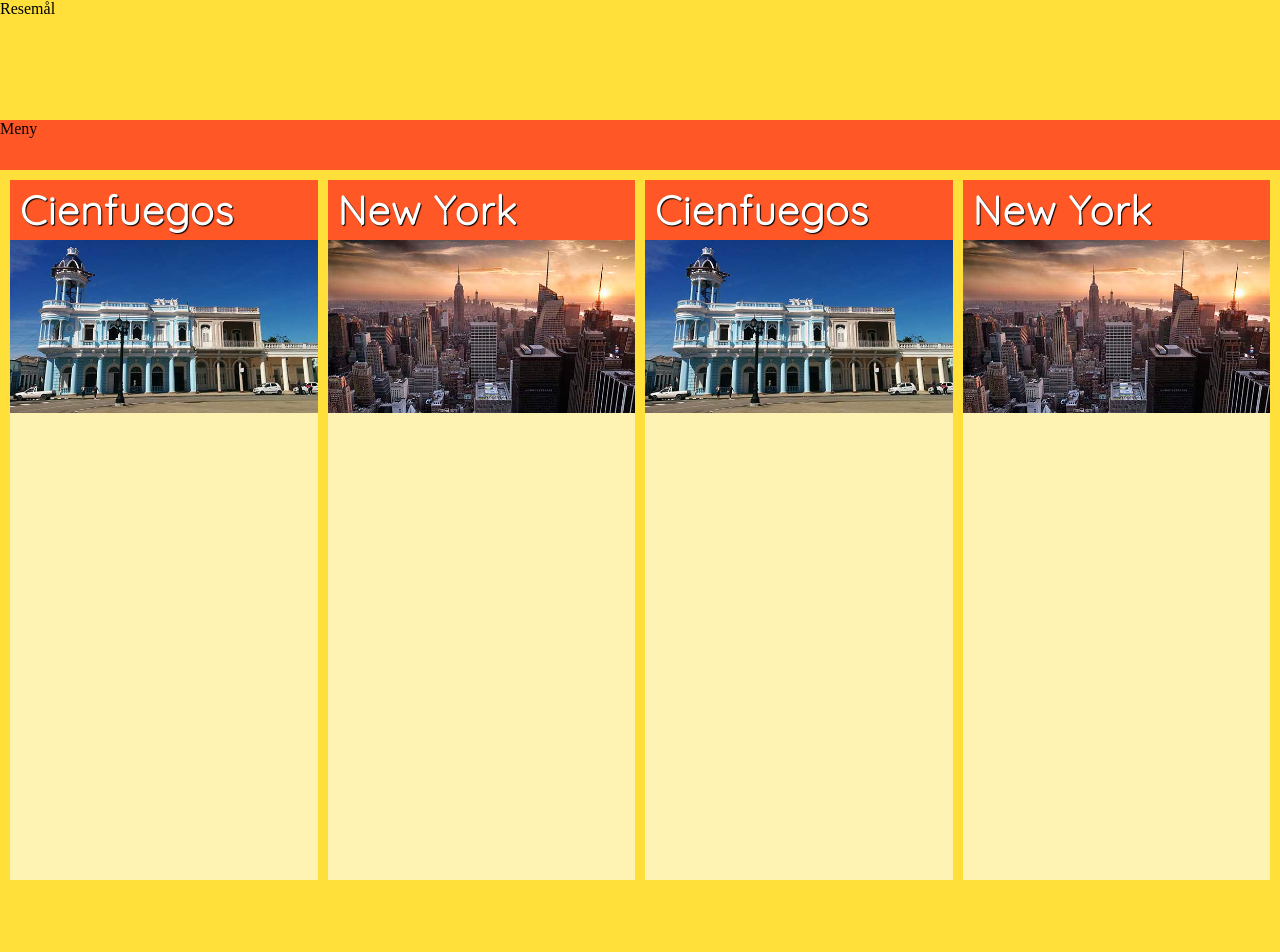
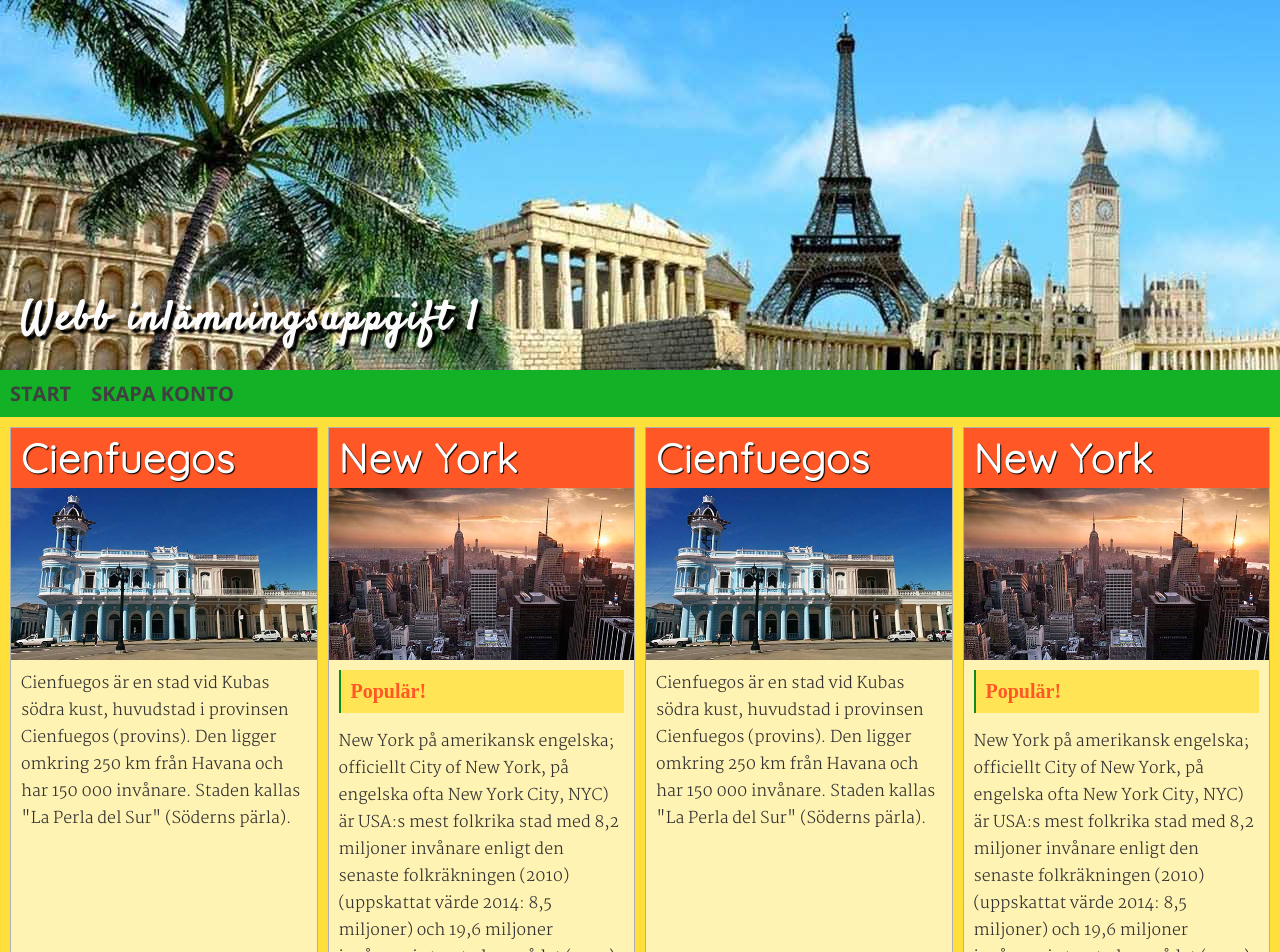
Before and after one commit to ASanzL/WebbInl-mningsuppgift1, a plain HTML site: page index.html in a window 1280 px wide. Shown: the top 952 px of the page. Drawn offline with nearby package versions, Linux system fonts and the light colour scheme.

Commit message:
Jobbade på css

```diff
--- a/css/style.css
+++ b/css/style.css
@@ -1,4 +1,7 @@
 @import url('https://fonts.googleapis.com/css?family=Quicksand:300');
+@import url('https://fonts.googleapis.com/css?family=Martel:300');
+@import url('https://fonts.googleapis.com/css?family=Open+Sans:700');
+@import url('https://fonts.googleapis.com/css?family=Satisfy');
 
 body{
     margin:0px;
@@ -6,28 +9,76 @@ body{
 }
 .wrapper{
     display: grid;
-    grid-template-rows: 120px 50px 1fr 100px;
+    grid-template-rows: 180px auto 1fr 100px;
     background-color: #FFE03A;
 }
+header{
+    background-image: url('../img/banner.jpg');
+    position: relative;
+}
+header>h1{
+    position: absolute;
+    bottom: 0;
+    left: 0;
+    margin:10px;
+    padding:10px;
+    color: #fbfbfb;
+    text-shadow: 4px 4px 2px #000;
+    //background-color:#00000073;
+    font-family: 'Satisfy', cursive;
+    font-size: 40px;
+    letter-spacing: 3px;
+}
 nav{
-    background-color: #FF5726;
+    background-color: #12b126;
+}
+nav>ul{
+    list-style-type: none;
+    margin:0px;
+    padding:0px;
+    overflow: hidden;
+}
+nav>ul>li{
+    float: left;
+}
+nav>ul>li a{
+    display: block;
+    background-color: #12b126;
+    text-align:center;
+    padding:10px;
+    text-decoration: none;
+    font-size:20px;
+    color:#404040;
+    text-transform: uppercase;
+    font-family: 'Open Sans', sans-serif;
+}
+nav>ul>li a:hover{
+    background-color: #25d43b;
 }
 main{
     display: grid;
     grid-template-columns: repeat(1, 1fr);
-    grid-template-rows: repeat(3, 700px);
+    grid-template-rows: auto;
     grid-gap: 10px;
-    padding:10px;
+    padding: 0px;
 }
 article{
     background-color: #fff3b4;
+    height: 100%;
+}
+a.info{
+    text-decoration: none;
+    border:1px solid #afafaf;
+}
+a.info:hover{
+    border:1px solid #ff5726;
 }
 article>h1{
     color: #ffffff;
     margin:0px 0px 0px 0px;
     padding:5px;
     font-size: 40px;
-    font-family: 'Quicksand';
+    font-family: 'Quicksand', sans-serif;
     background-color: #FF5726;
     text-shadow: 1px 1px 1px #000;
     letter-spacing: 1px;
@@ -39,11 +90,30 @@ article>img{
     width:100%;
     height: auto;
 }
+.popular{
+    border:0px solid #0d8c1d;
+    background-color: #ffe456;
+    border-left-width: 2px;
+    padding:10px;
+    margin:10px 10px 5px 10px;
+    color: #ff5726;
+    font-size: 20px;
+    font-weight: bold;
+}
+.infoText{
+    padding:10px;
+    color:#313131;
+    font-family: 'Martel', serif;
+}
 
 /* Desktop */
 @media screen and (min-width: 1025px) {
+    .wrapper{
+        grid-template-rows: 370px auto 1fr 100px;
+    }
     main{
     grid-template-columns: repeat(4, 1fr);
+    padding: 10px;
     }
 }
 
--- a/index.html
+++ b/index.html
@@ -9,28 +9,52 @@
 <body>
 <div class="wrapper">
 <header>
-Resemål
+    <h1>Webb inlämningsuppgift 1</h1>
 </header>
 <nav>
-Meny
+    <ul>
+        <li><a href="index.html">Start</a></li>
+        <li><a href="skapakonto.html">Skapa konto</a></li>
+    </ul>
 </nav>
 <main>
+<a href="#" class="info">
     <article>
         <h1>Cienfuegos</h1>
         <img src="img/small/cienfuegos-s.jpg" alt="cienfuegos">
+        <div class="infoText">
+        Cienfuegos är en stad vid Kubas södra kust, huvudstad i provinsen Cienfuegos (provins). Den ligger omkring 250 km från Havana och har 150 000 invånare. Staden kallas "La Perla del Sur" (Söderns pärla).
+        </div>
     </article>
+</a>
+<a href="#" class="info">
     <article>
         <h1>New York</h1>
         <img src="img/small/newyork-s.jpg" alt="cienfuegos">
+        <div class="popular">Populär!</div>
+        <div class="infoText">
+        New York på amerikansk engelska; officiellt City of New York, på engelska ofta New York City, NYC) är USA:s mest folkrika stad med 8,2 miljoner invånare enligt den senaste folkräkningen (2010) (uppskattat värde 2014: 8,5 miljoner) och 19,6 miljoner invånare i storstadsområdet (2010). New York är ansedd som en världsstad med ett starkt globalt inflytande inom ekonomi, media, politik, utbildning, underhållning och mode. Det är världens ledande finansiella centrum och huserar även FN:s högkvarter i stadsdelen Manhattan. Invånarna kallas "New Yorkers". New Yorks mest kända smeknamn är The Big Apple och har även kallats "staden som aldrig sover".
+        </div>
     </article>
+</a><a href="#" class="info">
     <article>
         <h1>Cienfuegos</h1>
         <img src="img/small/cienfuegos-s.jpg" alt="cienfuegos">
+        <div class="infoText">
+            Cienfuegos är en stad vid Kubas södra kust, huvudstad i provinsen Cienfuegos (provins). Den ligger omkring 250 km från Havana och har 150 000 invånare. Staden kallas "La Perla del Sur" (Söderns pärla).
+        </div>
     </article>
+</a>
+<a href="#" class="info">
     <article>
         <h1>New York</h1>
         <img src="img/small/newyork-s.jpg" alt="cienfuegos">
+        <div class="popular">Populär!</div>
+        <div class="infoText">
+            New York på amerikansk engelska; officiellt City of New York, på engelska ofta New York City, NYC) är USA:s mest folkrika stad med 8,2 miljoner invånare enligt den senaste folkräkningen (2010) (uppskattat värde 2014: 8,5 miljoner) och 19,6 miljoner invånare i storstadsområdet (2010). New York är ansedd som en världsstad med ett starkt globalt inflytande inom ekonomi, media, politik, utbildning, underhållning och mode. Det är världens ledande finansiella centrum och huserar även FN:s högkvarter i stadsdelen Manhattan. Invånarna kallas "New Yorkers". New Yorks mest kända smeknamn är The Big Apple och har även kallats "staden som aldrig sover".
+        </div>
     </article>
+</a>
 </main>
 <footer>
 Footer
```
Also changed, not shown: skapakonto.html (added, +28 -0 lines), img/banner.jpg (added). Lines whose indentation alone changed are shown as unchanged.
